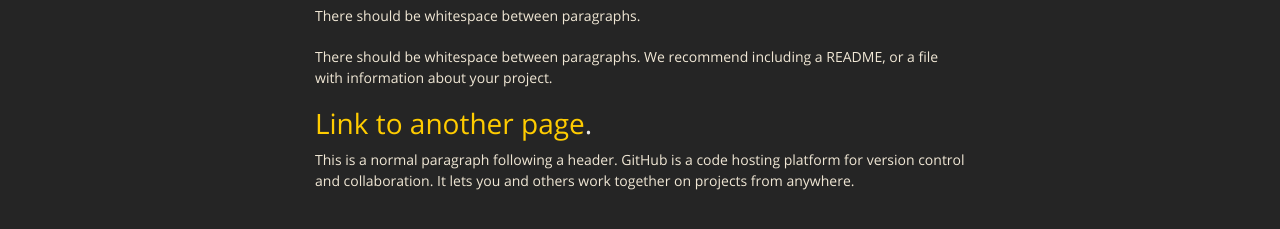
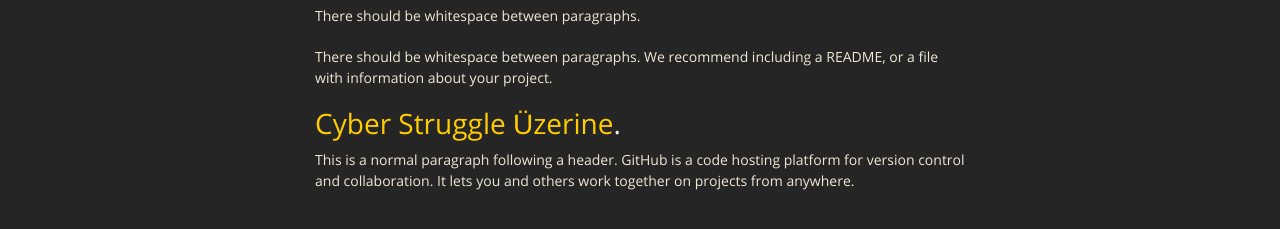
Before and after one commit to ahmetburakgokalp/ahmetburakgokalp.github.io, a Jekyll site: the page built from index.md, in a window 1280 px wide. Shown: the part 229-458 px from the top of the page. Built offline with Jekyll 4.4.1, drawn with Linux system fonts in a browser that asks for light colours; nearby versions of some CDN libraries; our own code applies the rules of GitHub Pages for plain Markdown files; the repository's description, which GitHub fills in, is left out.

Commit message:
Update index.md

```diff
--- a/index.md
+++ b/index.md
@@ -4,6 +4,6 @@ There should be whitespace between paragraphs.
 
 There should be whitespace between paragraphs. We recommend including a README, or a file with information about your project.
 
-# [](#header-1)[Link to another page](another-page).
+# [](#header-1)[Cyber Struggle Üzerine](cs_uzerine).
 
 This is a normal paragraph following a header. GitHub is a code hosting platform for version control and collaboration. It lets you and others work together on projects from anywhere.
```
